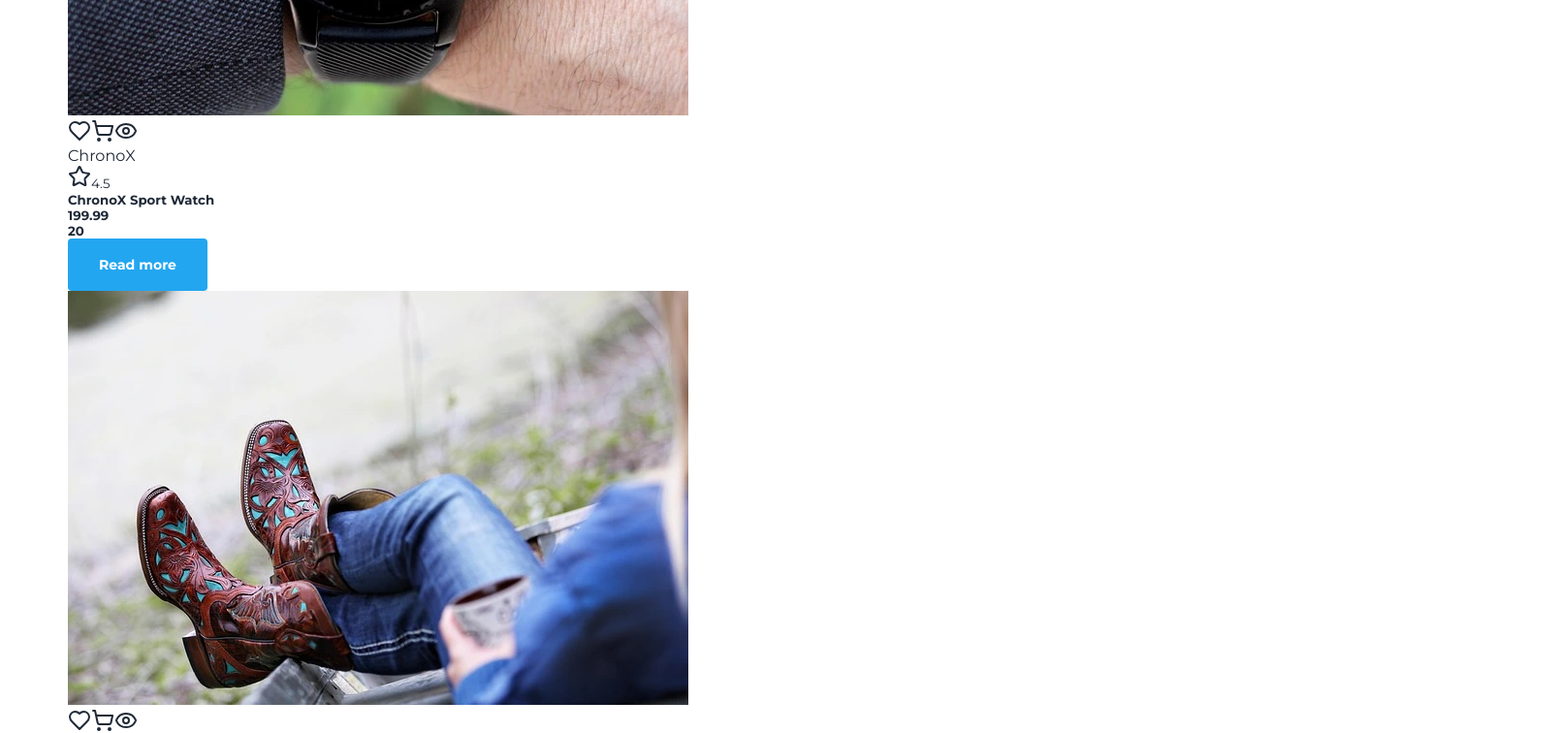
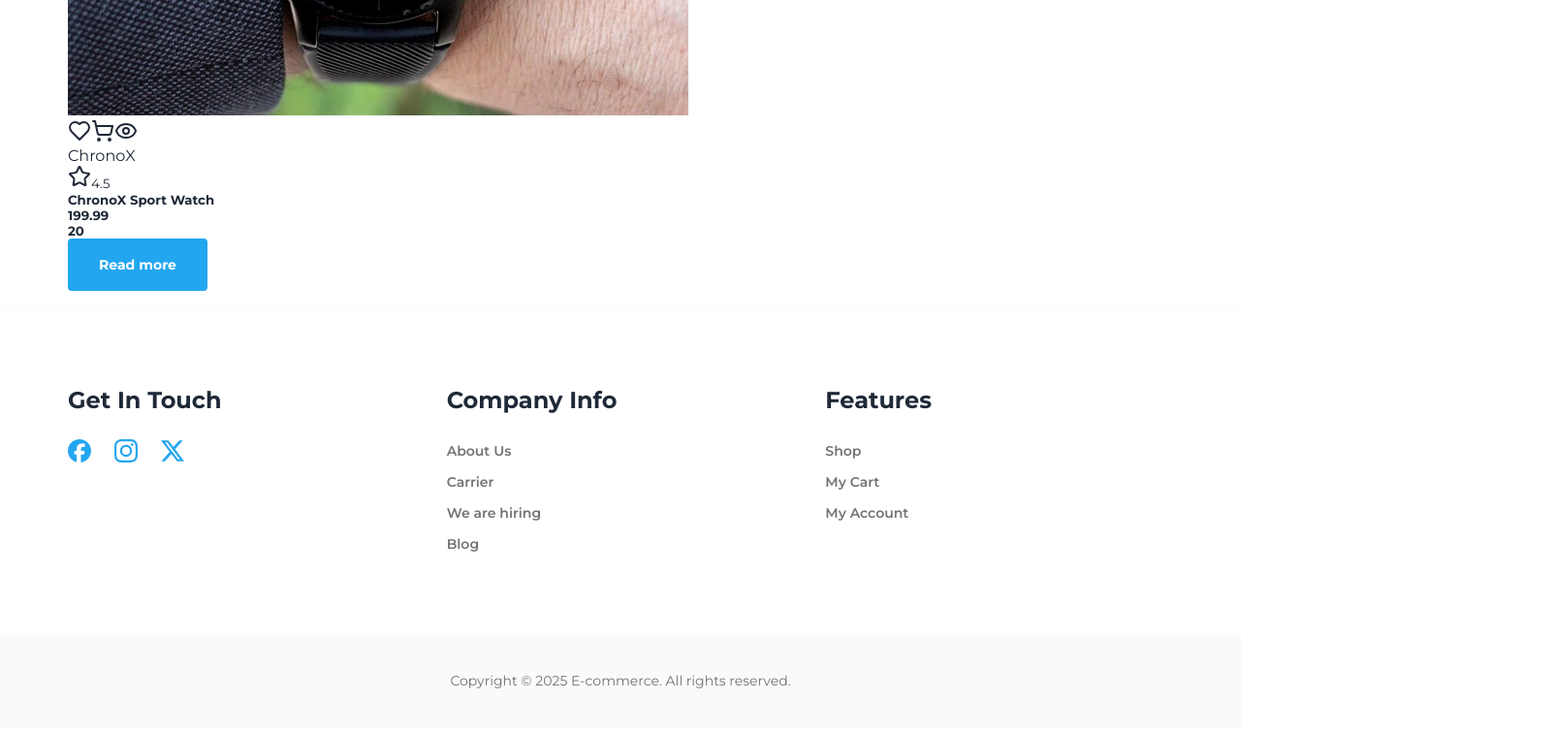
Before and after one commit to IgnacioFleming/react-mentoring-ecommerce-ifleming, a React (Vite) app: page / in a window 1280 px wide. Shown: the part 1997-2753 px from the top of the page at 97% size, 1606 px wide, since content can reach past the window. Built offline with nearby package versions, Linux system fonts and the light colour scheme.

Commit message:
chore(features/homepage): change products const name to uppercase

```diff
--- a/src/features/homepage/components/TopRatedProducts/TopRatedProducts.tsx
+++ b/src/features/homepage/components/TopRatedProducts/TopRatedProducts.tsx
@@ -1,6 +1,6 @@
 import { Link } from 'react-router-dom';
 import { Card } from '../../../../components/Card';
-import { products } from './products';
+import { PRODUCTS } from './products';
 import { Button } from '../../../../components/Button';
 import { Eye, Heart, ShoppingCart, Star } from 'lucide-react';
 
@@ -13,7 +13,7 @@ export const TopRatedProducts = () => {
         <p>Customer favorites loved for quality and style</p>
       </header>
       <ul>
-        {products.map((p, index) => (
+        {PRODUCTS.slice(0, 1).map((p, index) => (
           <Card key={index}>
             <Card.Thumbnail src={p.thumbnail} alt={`${p.name} photo`}>
               <div>
--- a/src/features/homepage/components/TopRatedProducts/products.ts
+++ b/src/features/homepage/components/TopRatedProducts/products.ts
@@ -10,7 +10,7 @@ import {
   voltaWirelessEarbuds,
 } from '../../../../assets/images/top-rated-products';
 
-export const products: Product[] = [
+export const PRODUCTS: Product[] = [
   {
     name: 'ChronoX Sport Watch',
     brand: 'ChronoX',
```
